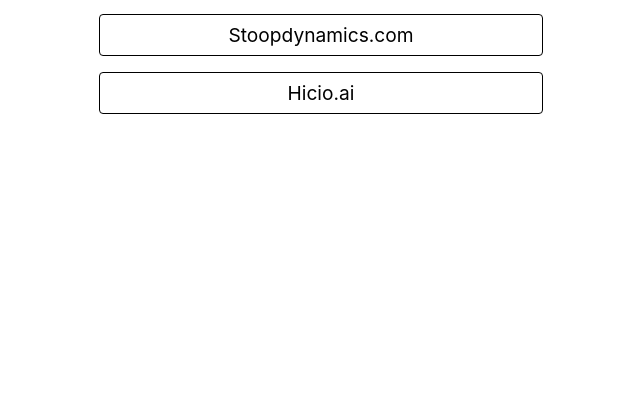
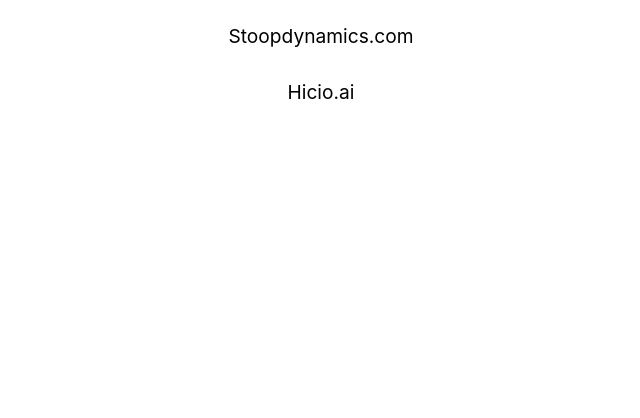
Before and after one commit to rsstoop/personal-landing-page, a website: page index.html in a window 1280 px wide. Shown: the part 382-800 px from the top of the page, without its empty margins (319-959 px from the left). Drawn offline with Linux system fonts and the light colour scheme.

Commit message:
Ultra-simplified design: removed borders and hover effects, fixed centering

```diff
--- a/styles.css
+++ b/styles.css
@@ -12,6 +12,7 @@
     display: flex;
     align-items: center;
     justify-content: center;
+    padding: 2rem;
 }
 
 .container {
@@ -36,15 +37,8 @@
     text-decoration: none;
     font-size: 1.2rem;
     padding: 0.5rem 1rem;
-    border: 1px solid black;
-    border-radius: 4px;
-    transition: all 0.2s ease;
 }
 
-.links a:hover {
-    background: black;
-    color: white;
-}
 
 @media (max-width: 768px) {
     h1 {
```
